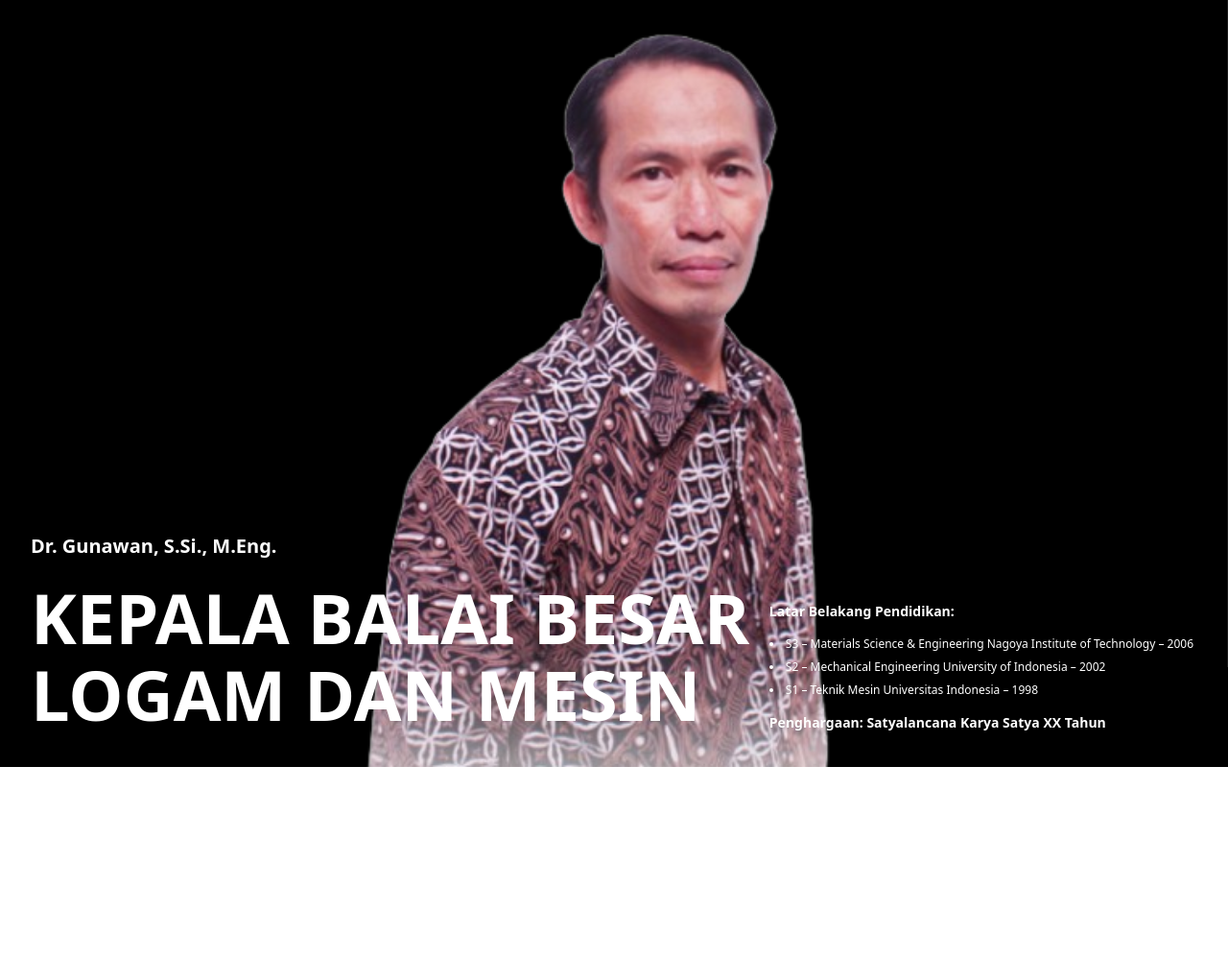
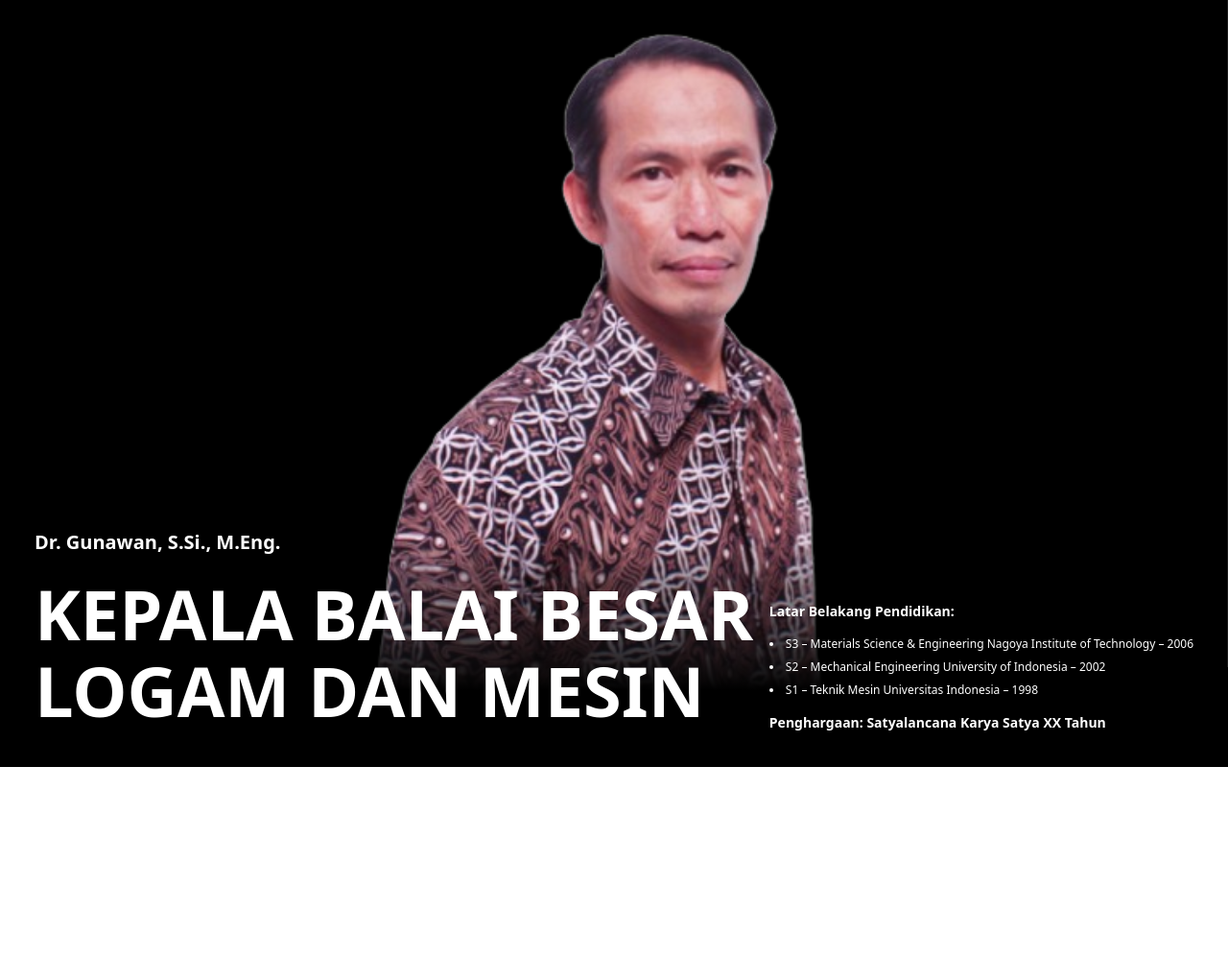
Before and after one commit to RaiA133/ppid-bblm, a CodeIgniter 4 app: the page made by app/Views/Pages/Profil.php in a window 1280 px wide. Shown: the part 105-1103 px from the top of the page at 96% size. Run offline with PHP 8.4 and a stand-in for CodeIgniter, Linux system fonts and the light colour scheme; the template is opened without the code that fills it, so the values that code supplies are empty; some libraries are stand-ins or nearby versions.

Commit message:
bugfix:Menyelesaikan halaman  Profil

```diff
--- a/app/Views/Pages/Profil.php
+++ b/app/Views/Pages/Profil.php
@@ -7,15 +7,18 @@
   <!-- Background Image -->
   <img src="<?= base_url() ?>img/profile/profile.png" alt="Profile Background" class="absolute w-auto h-full object-cover z-0">
 
-  <!-- Left bottom content (Name and Position) -->
-  <div class="absolute bottom-0 left-0 z-10 text-white p-8">
+  <!-- Content Wrapper for Flexbox -->
+  <div class="relative z-10 w-full flex flex-col md:flex-row justify-between p-8 md:p-9 h-full bg-gradient-to-t from-black from-10% via-transparent via-30%  to-transparent to-90%">
+
+    <!-- Left Content (Name and Position) -->
+    <div class="text-white my-auto mb-8 md:mb-0">
       <h1 class="text-base md:text-lg lg:text-xl font-bold mb-6">Dr. Gunawan, S.Si., M.Eng.</h1>
-    <h2 class="text-4xl md:text-8xl lg:text-7xl font-bold mb-2">KEPALA BALAI BESAR</h2>
-    <h2 class="text-4xl md:text-8xl lg:text-7xl font-bold mb-2">LOGAM DAN MESIN</h2>
+      <h2 class="text-4xl md:text-6xl lg:text-7xl font-bold mb-2 leading-tight">KEPALA BALAI BESAR</h2>
+      <h2 class="text-4xl md:text-6xl lg:text-7xl font-bold mb-2 leading-tight">LOGAM DAN MESIN</h2>
     </div>
 
-  <!-- Right bottom content (Educational Background and Awards) -->
-  <div class="absolute bottom-0 right-0 z-10 text-white p-9 text-left">
+    <!-- Right Content (Educational Background and Awards) -->
+    <div class="text-white text-left self-end h-fit">
       <h3 class="text-sm mb-4 font-bold">Latar Belakang Pendidikan:</h3>
       <ul class="list-disc list-inside mb-4 space-y-2">
         <li class="text-xs">S3 – Materials Science & Engineering Nagoya Institute of Technology – 2006</li>
@@ -23,6 +26,8 @@
         <li class="text-xs">S1 – Teknik Mesin Universitas Indonesia – 1998</li>
       </ul>
       <h3 class="text-sm font-bold">Penghargaan: Satyalancana Karya Satya XX Tahun</h3>
+    </div>
+
   </div>
 </section>
 
```
Lines whose indentation alone changed are shown as unchanged.
